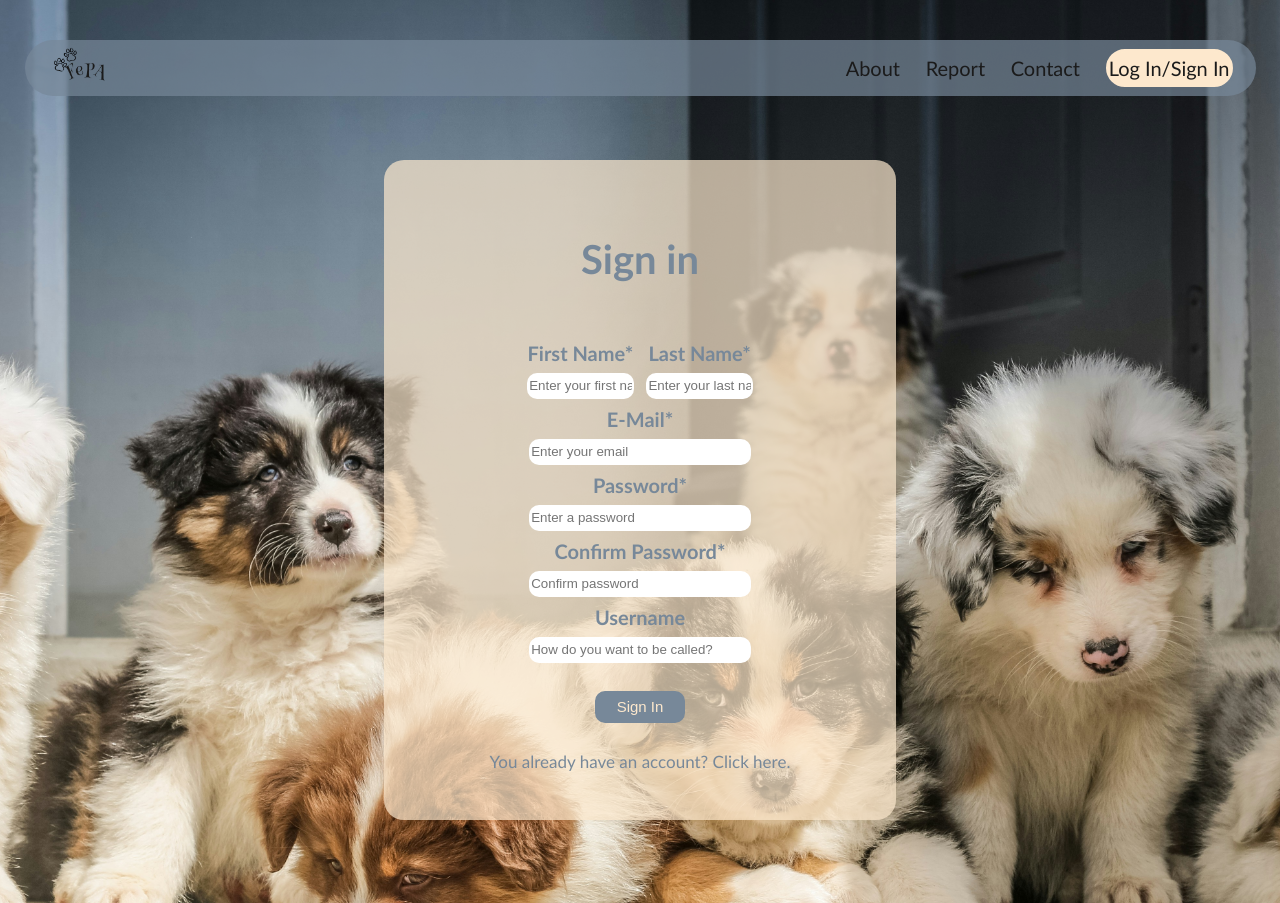
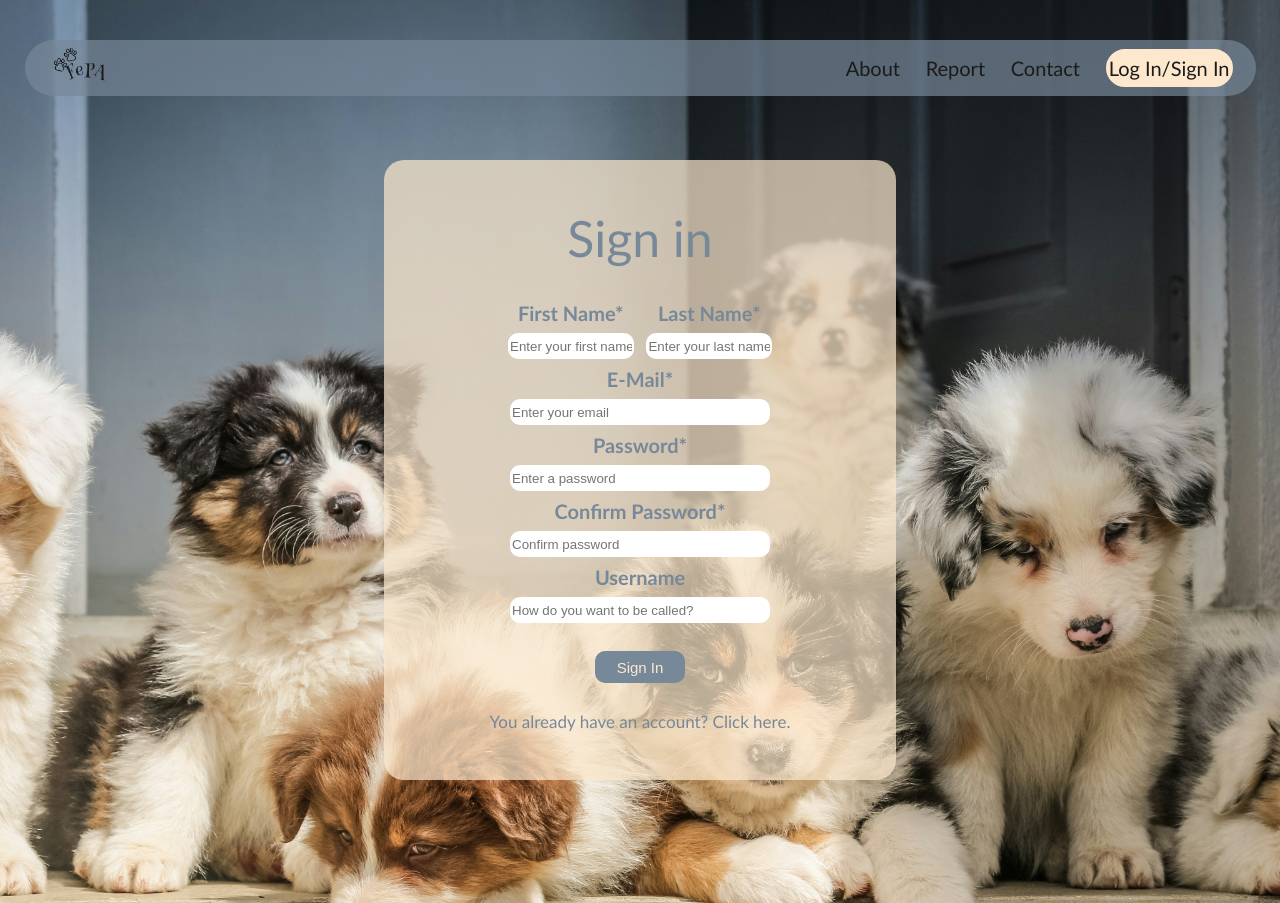
Before and after one commit to StefanCotos/FePA, a PHP site: page /sign_in.html in a window 1280 px wide. Shown: the top 903 px of the page. Run offline with PHP 8.4, Linux system fonts and the light colour scheme.

```diff
--- a/log_in.html
+++ b/log_in.html
@@ -36,7 +36,7 @@
     <main>
         <div class="block">
             <form class="block__log_in_form" id="login_form">
-                <h1 class="block__log_in_form_title">Log in</h1>
+                <div class="block__log_in_form_title">Log in</div>
                 <label for="E-Mail"><b>E-Mail/Username*</b></label>
                 <input type="text" id="E-Mail" name="E-Mail" placeholder="Enter your email/username" required>
                 <label for="Password"><b>Password*</b></label>
--- a/sign_in.css
+++ b/sign_in.css
@@ -23,7 +23,8 @@
 }
 
 .block__sign_in_form_title {
-    margin-bottom: 50px;
+  margin-bottom: 25px;
+  font-size: 50px;
   }
 
 .name {
@@ -39,42 +40,42 @@
 }
 
 #First_Name {
-  width: 8vw;
+  width: 9.5vw;
   height: 3vh;
   border-radius: 10px;
   border-style: none;
 }
 
 #Last_Name {
-  width: 8vw;
+  width: 9.5vw;
   height: 3vh;
   border-radius: 10px;
   border-style: none;
 }
 
 #E-Mail {
-  width: 17vw;
+  width: 20vw;
   height: 3vh;
   border-radius: 10px;
   border-style: none;
 }
 
 #Password {
-  width: 17vw;
+  width: 20vw;
   height: 3vh;
   border-radius: 10px;
   border-style: none;
 }
 
 #Confirm_Password {
-  width: 17vw;
+  width: 20vw;
   height: 3vh;
   border-radius: 10px;
   border-style: none;
 }
 
 #Username {
-  width: 17vw;
+  width: 20vw;
   height: 3vh;
   border-radius: 10px;
   border-style: none;
--- a/sign_in.html
+++ b/sign_in.html
@@ -36,7 +36,7 @@
     <main>
         <div class="block">
             <form class="block__sign_in_form" id="sign_in_form">
-                <h1 class="block__sign_in_form_title">Sign in</h1>
+                <div class="block__sign_in_form_title">Sign in</div>
                 <div class="name">
                     <div class="name_position">
                         <label for="First_Name"><b>First Name*</b></label>
```
Also changed, not shown: log_in.css (+4 -3 lines).
